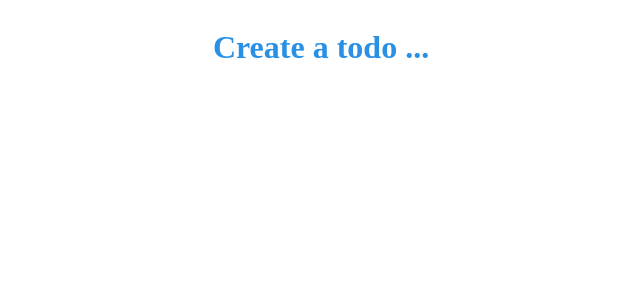
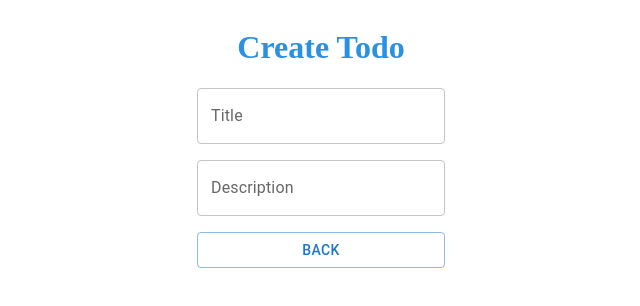
Before and after one commit to NawImNate/mern-crud-simple, a React (Create React App) app in the folder client/: page /create in a window 1280 px wide. Shown: the top 306 px of the page, without its empty margins (319-959 px from the left). Built offline with nearby package versions, Linux system fonts and the light colour scheme.

Commit message:
created text fields and handle change values

```diff
--- a/client/src/CreateTodo.js
+++ b/client/src/CreateTodo.js
@@ -1,7 +1,49 @@
+import { Button, TextField } from "@mui/material";
+import { useNavigate } from "react-router-dom";
+import { useState, useEffect } from "react";
+
 export default function CreateTodo() {
+  const [todo, setTodo] = useState({ title: "", description: "" });
+  const navigate = useNavigate();
+  const handleChange = (e) => {
+    const { id, value } = e.target;
+
+    setTodo((prev) => {
+      return {
+        ...prev,
+        [id]: value,
+      };
+    });
+  };
+  useEffect(() => {
+    console.log(todo);
+  }, [todo]);
+
   return (
-    <div>
-      <h1>Create a todo ...</h1>
+    <div style={{ display: "flex", flexDirection: "column" }}>
+      <h1>Create Todo</h1>
+      <TextField
+        id="title"
+        className="input"
+        label="Title"
+        variant="outlined"
+        onChange={handleChange}
+      />
+      <TextField
+        id="description"
+        className="input"
+        label="Description"
+        variant="outlined"
+        style={{ marginTop: "1rem" }}
+        onChange={handleChange}
+      />
+      <Button
+        variant="outlined"
+        style={{ marginTop: "1rem" }}
+        onClick={() => navigate(-1)}
+      >
+        Back
+      </Button>
     </div>
   );
 }
```
